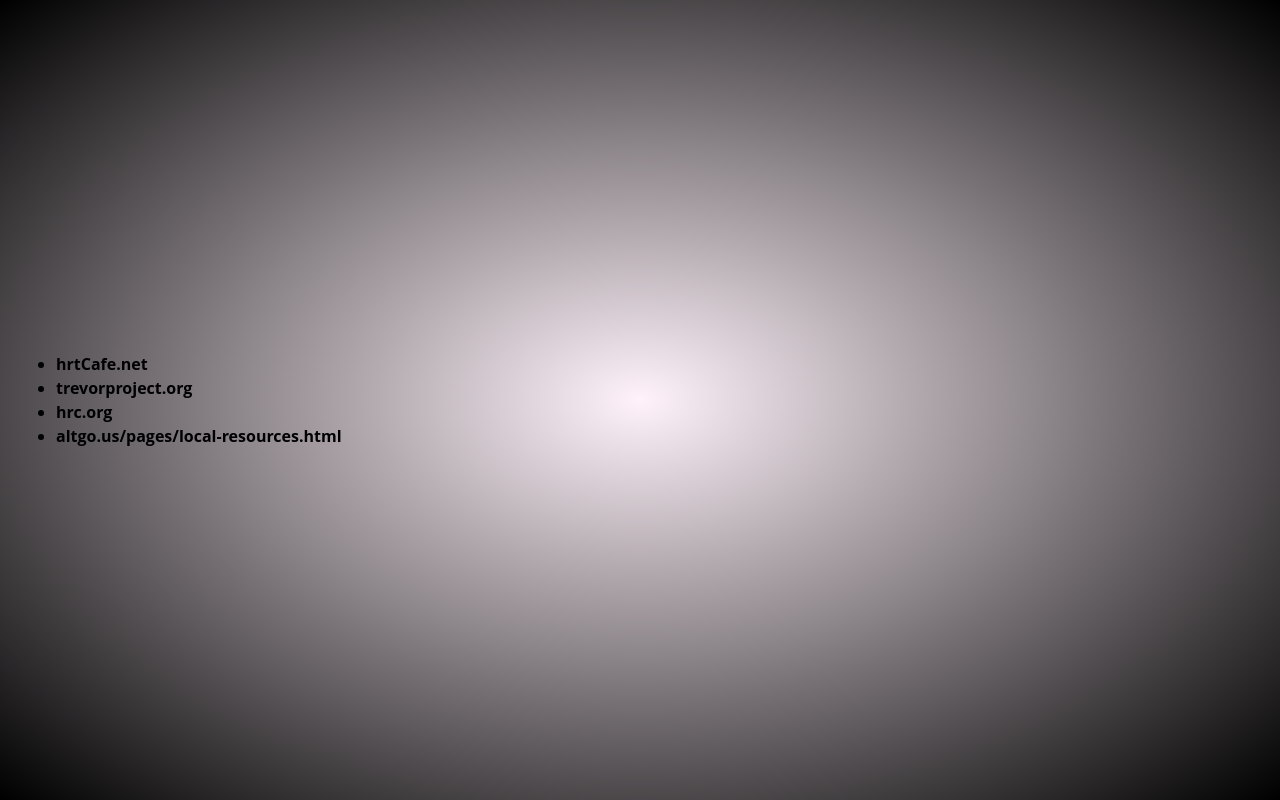
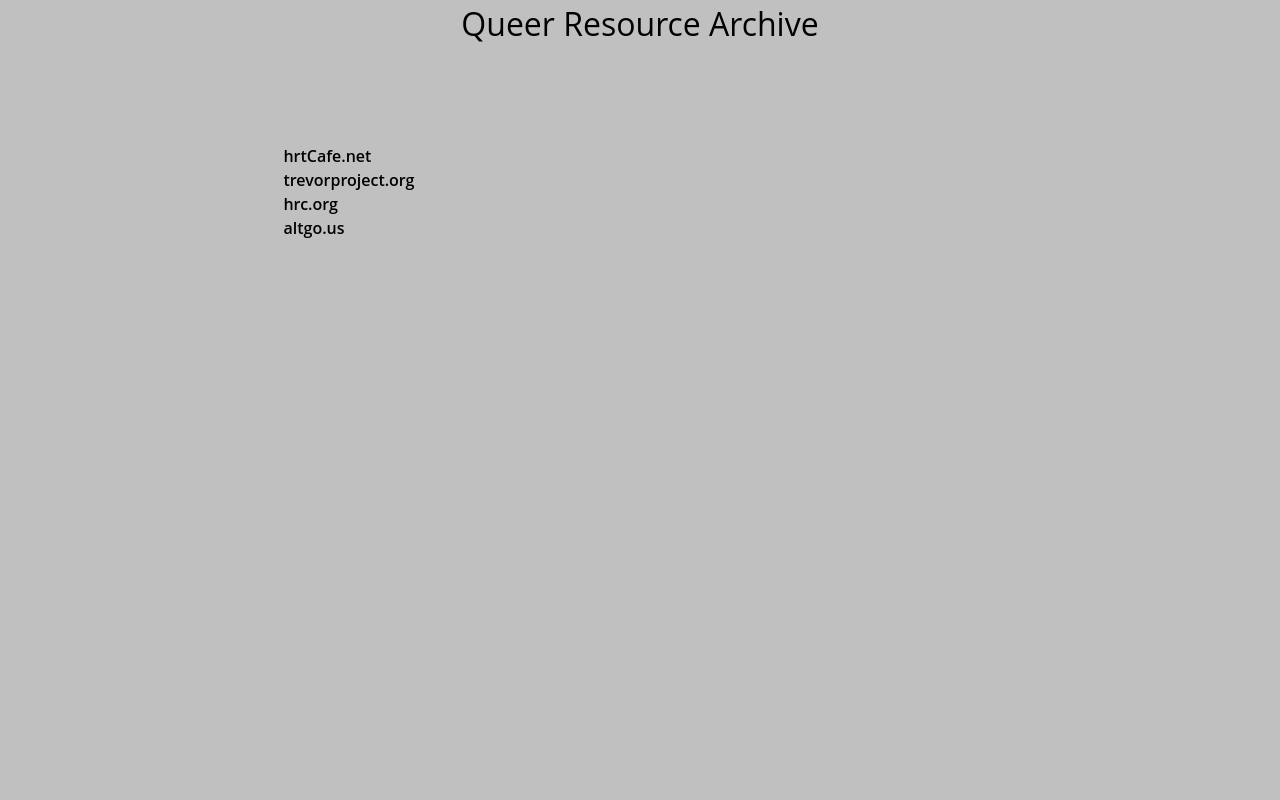
Before and after one commit to ndweir/queerResourceArchive, a React (Vite) app in the folder client/: page / in a window 1280 px wide. Built offline with nearby package versions, Linux system fonts and the light colour scheme.

Commit message:
set basic grid and container structure

```diff
--- a/client/src/App.css
+++ b/client/src/App.css
@@ -64,12 +64,40 @@
     .primaryContainer {
         display: flex;
         justify-content: center;
-        align-items: center;
+        align-items: baseline;
         height: 100vh;
         width: 100vw;
-        background: radial-gradient(rgba(255, 75, 190, 0.07), rgba(0, 0, 0, 1));
+        background: var(--backgroundColor);
     }
 
+    .secondaryContainer {
+        display: grid;
+        grid-template-columns: 1fr 1fr 1fr 1fr 1fr 1fr;
+        grid-template-rows: auto;
+        grid-gap: 05rem;
+    }
+
+    .headerContainer {
+        display: flex;
+        justify-content: center;
+        grid-column: 1 / span 6;
+    }
+
+    .sideContainer {
+        display: flex;
+        justify-content: flex-start;
+        align-items: flex-start;
+        flex-wrap: nowrap;
+        align-items: baseline;
+        grid-column: 1 / span 2;
+    }
+
+    .sidebarLinks {
+        display: flex;
+        flex-direction: column;
+        justify-content: flex-start;
+        font-weight: 600;
+    }
 }
 
 @media only screen and (max-width: 450px) and (orientation: portrait) {
--- a/client/src/App.jsx
+++ b/client/src/App.jsx
@@ -1,5 +1,8 @@
 import React, { useState } from 'react';
+
+//Components
 import { DemoThingy } from './components/DemoThingy';
+import { ArchiveHeader } from './components/ArchiveHeader';
 
 import './App.css';
 
@@ -9,7 +12,15 @@
 
   return (
     <div className='primaryContainer'>
-      <DemoThingy />
+      <div className='secondaryContainer'>
+        <div className='headerContainer'>
+          <ArchiveHeader />
+        </div>
+
+        <div className='sideContainer'>
+          <DemoThingy />
+        </div>
+      </div>
     </div>
   );
 }
--- /dev/null
+++ b/client/src/components/ArchiveHeader.jsx
@@ -0,0 +1,7 @@
+export const ArchiveHeader = () => {
+    return (
+        <div>
+            <h1>Queer Resource Archive</h1>
+        </div>
+    )
+}
--- a/client/src/components/DemoThingy.jsx
+++ b/client/src/components/DemoThingy.jsx
@@ -27,21 +27,14 @@
             flexGrow: 2,
             gap: '2rem',
         }}>
-            <div className="sidebarlinks" >
-                <ul style={{
-                    fontWeight: 700,
-                    display: 'flex',
-                    flexDirection: 'column',
-                    cursor: 'pointer'
+            <div className="sidebarLinks" >
+
+                <a onClick={() => handleApiCheck('hrtCafe.net')}>hrtCafe.net</a>
+                <a onClick={() => handleApiCheck('trevorproject.org')}>trevorproject.org</a>
+                <a onClick={() => handleApiCheck('hrc.org')}>hrc.org</a>
+                <a onClick={() => handleApiCheck('altgo.us')}>altgo.us</a>
 
 
-                }}>
-                    <li onClick={() => handleApiCheck('hrtCafe.net')}>hrtCafe.net</li>
-                    <li onClick={() => handleApiCheck('trevorproject.org')}>trevorproject.org</li>
-                    <li onClick={() => handleApiCheck('hrc.org')}>hrc.org</li>
-                    <li onClick={() => handleApiCheck('altgo.us/pages/local-resources.html')}>altgo.us/pages/local-resources.html</li>
-
-                </ul>
             </div>
             <div style={{
                 textAlign: 'center',
```
